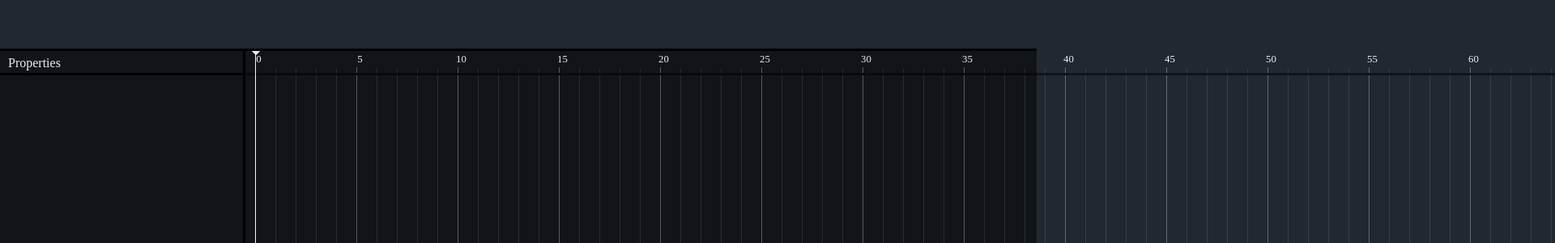
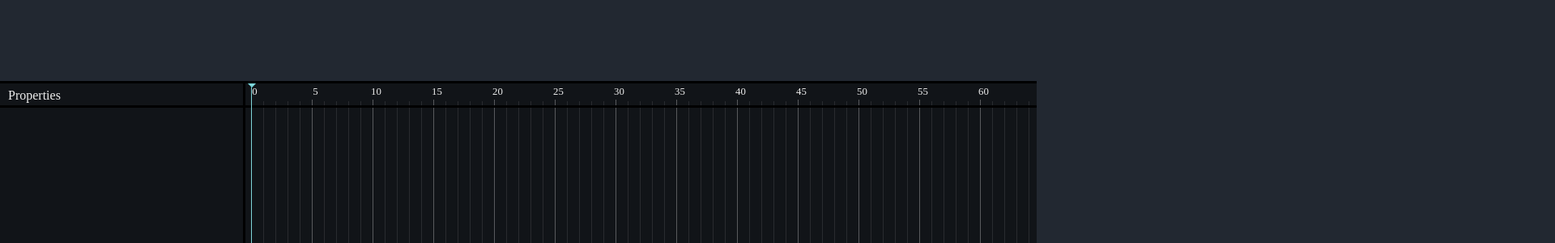
Before and after one commit to OmidRasouli/animotion, a React (Create React App) app: page / in a window 1280 px wide. Shown: the part 500-800 px from the top of the page at 81% size, 1920 px wide, since content can reach past the window. Built offline with nearby package versions, Linux system fonts and the light colour scheme.

Commit message:
Edit TimeLine style

```diff
--- a/src/component/TimeLine/TimeLine.module.scss
+++ b/src/component/TimeLine/TimeLine.module.scss
@@ -1,7 +1,6 @@
 @use "../../colors" as *;
 
 .overlay {
-  position: absolute;
   width: 100%;
   bottom: 0;
   display: flex;
@@ -11,8 +10,6 @@
 
   &.active {
     cursor: ns-resize;
-    background-color: $black_overlay_50;
-    transition: background-color 150ms;
     height: 100vh;
   }
 
@@ -48,19 +45,24 @@
         bottom: 0;
         left: 8px;
         position: absolute;
-        background-color: $text_color;
+        background-color: $accent_color;
         pointer-events: none;
 
         &::before {
           content: "";
-          border-top: 5px solid $text_color;
+          border-top: 5px solid $accent_color;
           border-right: 5px solid transparent;
           border-left: 5px solid transparent;
           display: block;
-          margin-left: -4px;
+          margin-left: -4.5px;
         }
 
         &.ghost {
+          &::before {
+            border-top: 5px solid $white_overlay_50;
+            margin-top: -5px;
+          }
+          top: 5px;
           background-color: $white_overlay_50;
         }
       }
@@ -69,13 +71,13 @@
         display: flex;
         box-sizing: border-box;
         height: 30px;
-        border-bottom: 3px solid $black_overlay_50;
+        border-bottom: 3px solid $black;
 
         span {
           color: $text_color;
           font-size: 0.8em;
-          flex-basis: 25px;
-          width: 25px;
+          flex-basis: 15px;
+          width: 15px;
           user-select: none;
           line-height: 30px;
           display: flex;
@@ -111,8 +113,8 @@
         span {
           color: $text_color;
           font-size: 0.8em;
-          flex-basis: 25px;
-          width: 25px;
+          flex-basis: 15px;
+          width: 15px;
           display: flex;
           justify-content: center;
 
--- a/src/component/TimeLine/TimeLine.tsx
+++ b/src/component/TimeLine/TimeLine.tsx
@@ -5,8 +5,8 @@ import style from "./TimeLine.module.scss";
 export default function TimeLine(): JSX.Element {
   const parent = useRef<HTMLDivElement>(null);
   const [draggable, setDraggable] = useState<boolean>(false);
-  const [timeSliderGhost, setTimeSliderGhost] = useState<number>(12);
-  const [timeSlider, setTimeSlider] = useState<number>(12);
+  const [timeSliderGhost, setTimeSliderGhost] = useState<number>(7);
+  const [timeSlider, setTimeSlider] = useState<number>(7);
   const [timelineHeight, setTimelineHeight] = useState<number>(
     window.innerHeight * 0.3
   );
@@ -81,7 +81,6 @@ export default function TimeLine(): JSX.Element {
                   className={style.numbered}
                   onMouseOver={TimerSliderPositionPrev}
                   onClick={TimerSliderPosition}
-                  onMouseDown={TimerSliderPosition}
                 >
                   <i>{x}</i>
                 </span>
@@ -90,7 +89,6 @@ export default function TimeLine(): JSX.Element {
                   key={x}
                   onMouseOver={TimerSliderPositionPrev}
                   onClick={TimerSliderPosition}
-                  onMouseDown={TimerSliderPosition}
                 ></span>
               )
             )}
@@ -101,7 +99,6 @@ export default function TimeLine(): JSX.Element {
                 key={x}
                 onMouseOver={TimerSliderPositionPrev}
                 onClick={TimerSliderPosition}
-                onMouseDown={TimerSliderPosition}
                 className={x % 5 === 0 ? style["bold-line"] : ""}
               ></span>
             ))}
```
